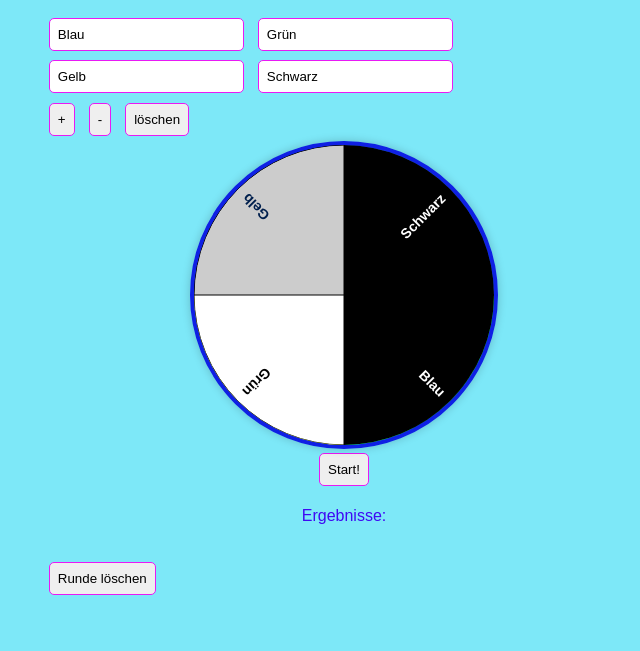
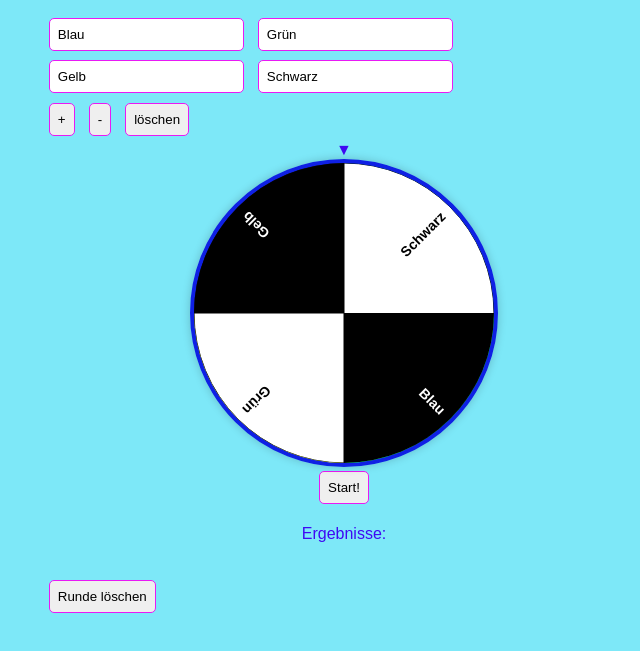
Before and after one commit to talia-kolk/Webentwicklung, a plain HTML site: page Web.drehrad.html/webdrehrad.html in a window 1280 px wide. Shown: the part 117-768 px from the top of the page, without its empty margins (296-936 px from the left). Drawn offline with Linux system fonts and the light colour scheme.

Commit message:
html pfeil

```diff
--- a/Web.drehrad.html/webdrehrad.html
+++ b/Web.drehrad.html/webdrehrad.html
@@ -24,7 +24,10 @@
   </section>
 
   <section class="center">
-    <canvas id="wheel" width="300" height="300"></canvas>
+    <div class="rad-wrapper">
+      <div class="pfeil">▼</div>
+      <canvas id="wheel" width="300" height="300"></canvas>
+    </div>
     <button>Start!</button>
   </section>
 
--- a/Web.drehrad.html/webdrehrad.js
+++ b/Web.drehrad.html/webdrehrad.js
@@ -11,31 +11,35 @@ let results = JSON.parse(localStorage.getItem("drehradErgebnisse")) || [];
 const getOptions = () => [...inputBox.querySelectorAll("input")].map(i => i.value || "Leer");
 
 function draw() {
-    const opts = getOptions(), r = canvas.width / 2, a = (2 * Math.PI) / opts.length;
+    const opts = getOptions(), r = canvas.width / 2, a = 2 * Math.PI / opts.length;
     const bg = ["#000", "#fff", "#ccc"], fg = ["#fff", "#000", "#001f4d"];
+    const cList = [], n = bg.length;
+    let last = -1;
+
+    for (let i = 0; i < opts.length; i++) {
+      let c = 0;
+      while (c === last || (i === opts.length - 1 && c === cList[0])) c = (c + 1) % n;
+      cList.push(last = c);
+    }
+
     ctx.clearRect(0, 0, canvas.width, canvas.height);
-
-    let last = -1;
-    opts.forEach((txt, i) => {
-      // Finde eine Farbe, die nicht gleich der letzten ist
-      let c = (last + 1) % bg.length;
-      if (i > 0 && bg[c] === bg[last]) c = (c + 1) % bg.length;
-      last = c;
-
+    opts.forEach((t, i) => {
       ctx.beginPath();
       ctx.moveTo(r, r);
       ctx.arc(r, r, r, i * a, (i + 1) * a);
-      ctx.fillStyle = bg[c]; ctx.fill(); ctx.stroke();
+      ctx.fillStyle = bg[cList[i]]; ctx.fill(); ctx.stroke();
 
       ctx.save();
-      ctx.translate(r, r); ctx.rotate(i * a + a / 2);
-      ctx.fillStyle = fg[c];
+      ctx.translate(r, r);
+      ctx.rotate(i * a + a / 2);
+      ctx.fillStyle = fg[cList[i]];
       ctx.font = "bold 14px sans-serif";
       ctx.textAlign = "right";
-      ctx.fillText(txt, r - 10, 5);
+      ctx.fillText(t, r - 10, 5);
       ctx.restore();
     });
   }
+
 
 function spin() {
   let rot = 0, speed = Math.random() * 30 + 20, opts = getOptions();
```
